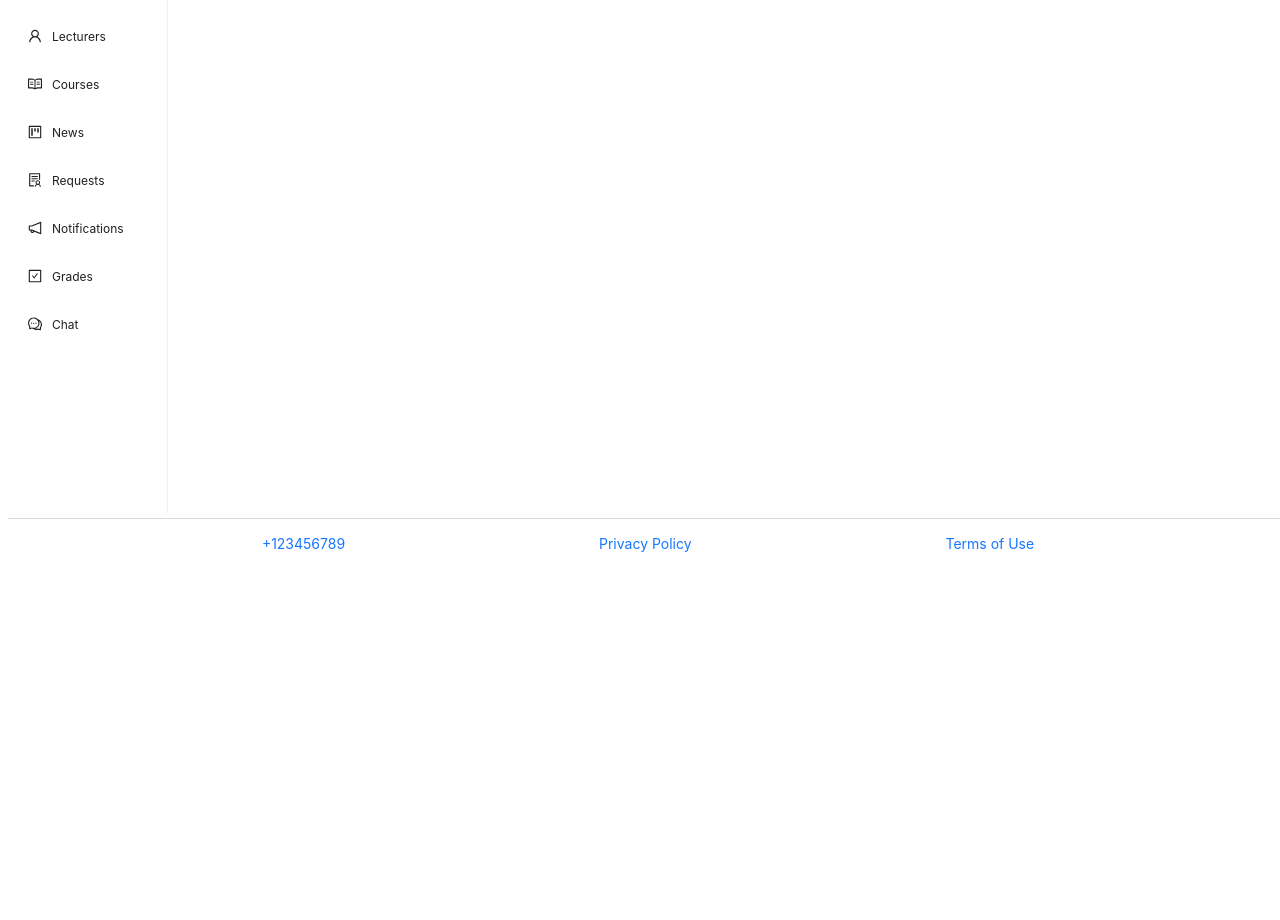
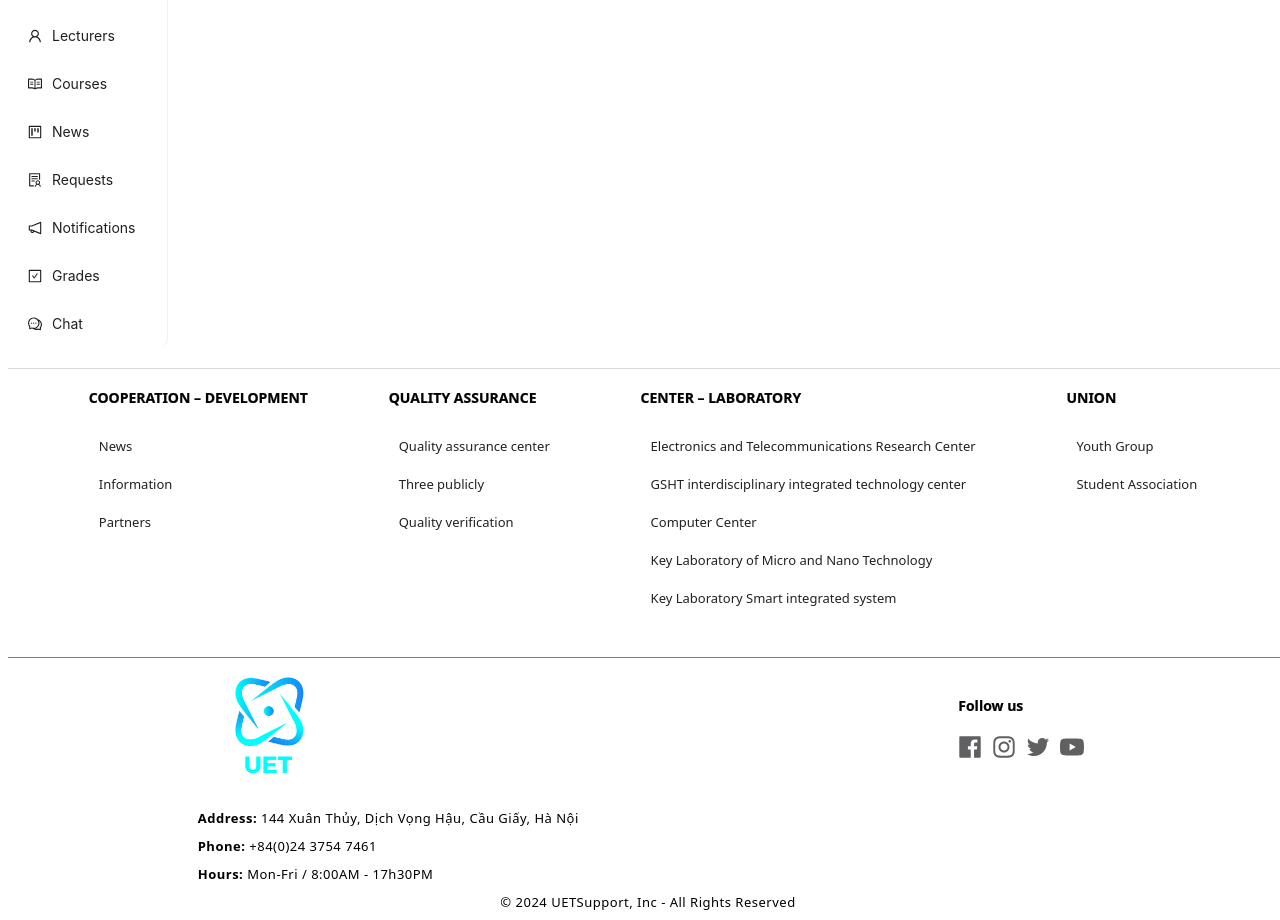
Before and after one commit to pihaf/School-management-system, a React (Vite) app in the folder frontend/sgfrontend/: page /admin in a window 1280 px wide. Shown: the part 240-1160 px from the top of the page. Before the commit the page ends 816 px from the top, so only its background shows below. Built offline with nearby package versions, Linux system fonts and the light colour scheme; sample sign-in values are in the browser's storage.

Commit message:
update chat, admin header, footer

```diff
--- a/frontend/sgfrontend/src/components/Chat.jsx
+++ b/frontend/sgfrontend/src/components/Chat.jsx
@@ -1,10 +1,12 @@
 import React, { useState, useEffect, useRef } from "react";
 import { useNavigate } from "react-router-dom";
-import { Avatar, Rate, Space, Typography, Button, List } from "antd";
+import { Avatar, Rate, Space, Typography, Button, List, Input } from "antd";
 import { UserOutlined } from "@ant-design/icons";
 import socketIOClient from "socket.io-client";
 import "../../src/css/Chat.css";
 import host from "../../config";
+
+const { TextArea } = Input;
 
 function Chat({ isAuthenticated, model, id, token }) {
   const navigate = useNavigate();
@@ -130,12 +132,18 @@ function Chat({ isAuthenticated, model, id, token }) {
         </div>
 
         <div className="send-box">
-          <textarea
+          <TextArea
             autoSize
             value={message}
             onKeyDown={onEnterPress}
             onChange={handleChange}
             placeholder="Nhập tin nhắn ..."
+            style={{
+              width: "80%",
+              padding: "0.5em",
+              background: "#ebf5ff",
+              borderRadius: "2em",
+            }}
           />
           <button className="chat-button" onClick={sendMessage}>
             Send
--- a/frontend/sgfrontend/src/components/admin/AdminFooter.jsx
+++ b/frontend/sgfrontend/src/components/admin/AdminFooter.jsx
@@ -1,16 +1,102 @@
 import { Typography } from "antd";
-
+import {
+  FacebookFilled,
+  InstagramOutlined,
+  TwitterOutlined,
+  YoutubeFilled,
+} from "@ant-design/icons";
+import "../../css/Footer.css";
 function AdminFooter() {
   return (
-    <div className="AppFooter">
-      <Typography.Link href="tel:+123456789">+123456789</Typography.Link>
-      <Typography.Link href="https://www.google.com" target={"_blank"}>
-        Privacy Policy
-      </Typography.Link>
-      <Typography.Link href="https://www.google.com" target={"_blank"}>
-        Terms of Use
-      </Typography.Link>
-    </div>
+    // <div className="AppFooter">
+    //   <Typography.Link href="tel:+123456789">+123456789</Typography.Link>
+    //   <Typography.Link href="https://www.google.com" target={"_blank"}>
+    //     Privacy Policy
+    //   </Typography.Link>
+    //   <Typography.Link href="https://www.google.com" target={"_blank"}>
+    //     Terms of Use
+    //   </Typography.Link>
+    // </div>
+    <>
+      <footer className="section-p1">
+        <div className="info-col">
+          <div className="col">
+            <h4>COOPERATION – DEVELOPMENT</h4>
+            <a href="https://uet.vnu.edu.vn/hoat-dong-hop-tac-phat-trien/">
+              News
+            </a>
+            <a href="https://uet.vnu.edu.vn/category/tin-tuc/tin-hop-tac-2/">
+              Information
+            </a>
+            <a href="https://uet.vnu.edu.vn/category/hop-tac/cac-doi-tac/">
+              Partners
+            </a>
+          </div>
+
+          <div className="col">
+            <h4>QUALITY ASSURANCE</h4>
+            <a href="/about">Quality assurance center</a>
+            <a href="#">Three publicly</a>
+            <a href="#">Quality verification</a>
+          </div>
+          <div className="col">
+            <h4>CENTER – LABORATORY</h4>
+            <a href="/about">
+              Electronics and Telecommunications Research Center
+            </a>
+            <a href="#">GSHT interdisciplinary integrated technology center</a>
+            <a href="#">Computer Center</a>
+            <a href="#">Key Laboratory of Micro and Nano Technology</a>
+            <a href="/contact">Key Laboratory Smart integrated system</a>
+          </div>
+
+          <div className="col">
+            <h4>UNION</h4>
+            <a href="/login">Youth Group</a>
+            <a href="#">Student Association</a>
+          </div>
+        </div>
+        <div className="footer">
+          <div className="contact">
+            <img
+              className="logo"
+              src="../public/items/logo-trans.png"
+              alt="logo"
+            ></img>
+            <p>
+              <strong>Address:</strong> 144 Xuân Thủy, Dịch Vọng Hậu, Cầu Giấy,
+              Hà Nội
+            </p>
+            <p>
+              <strong>Phone:</strong> +84(0)24 3754 7461
+            </p>
+            <p>
+              <strong>Hours:</strong> Mon-Fri / 8:00AM - 17h30PM
+            </p>
+          </div>
+          <div className="follow">
+            <h4>Follow us</h4>
+            <div className="icon">
+              <FacebookFilled
+                style={{ fontSize: "24px", marginRight: "10px" }}
+              />
+              <InstagramOutlined
+                style={{ fontSize: "24px", marginRight: "10px" }}
+              />
+              <TwitterOutlined
+                style={{ fontSize: "24px", marginRight: "10px" }}
+              />
+              <YoutubeFilled
+                style={{ fontSize: "24px", marginRight: "10px" }}
+              />
+            </div>
+          </div>
+        </div>
+        <div className="copyright">
+          <p>© 2024 UETSupport, Inc - All Rights Reserved</p>
+        </div>
+      </footer>
+    </>
   );
 }
 export default AdminFooter;
--- a/frontend/sgfrontend/src/css/Chat.css
+++ b/frontend/sgfrontend/src/css/Chat.css
@@ -9,6 +9,18 @@
 .chat-item {
   width: 50%;
 }
+
+.sender-info {
+  display: flex;
+  align-items: center;
+  flex-direction: row;
+  margin-bottom: 0.5em;
+}
+
+.sender-info span {
+  margin-right: 0.5em;
+}
+
 .your-message {
   background: #009bff;
   margin: 1em;
@@ -45,7 +57,8 @@
   width: 100%;
   padding: 1em;
   display: flex;
-  justify-content: space-between;
+  justify-content: space-evenly;
+  align-items: center;
 }
 
 textarea {
@@ -61,7 +74,7 @@ button.chat-button {
   background: #6caeed;
   color: white;
   border: none;
-  border-radius: 1em;
+  border-radius: 1.5em;
   cursor: pointer;
   padding: 1em;
   text-align: center;
--- a/frontend/sgfrontend/src/css/Login.css
+++ b/frontend/sgfrontend/src/css/Login.css
@@ -28,11 +28,7 @@ p {
   margin: 20px 0 30px;
 }
 
-span {
-  font-size: 12px;
-}
-
-button {
+/* button.login {
   border-radius: 20px;
   border: 1px solid #1fa2ff;
   background-color: #1fa2ff;
@@ -45,18 +41,18 @@ button {
   transition: transform 80ms ease-in;
 }
 
-button:active {
+button.login:active {
   transform: scale(0.95);
 }
 
-button:focus {
+button.login:focus {
   outline: none;
 }
 
-button.ghost {
+button.login.ghost {
   background-color: transparent;
   border-color: #ffffff;
-}
+} */
 
 form {
   background-color: #ffffff;
```
Also changed, not shown: frontend/sgfrontend/src/components/admin/AdminHeader.jsx (+1 -3 lines).
